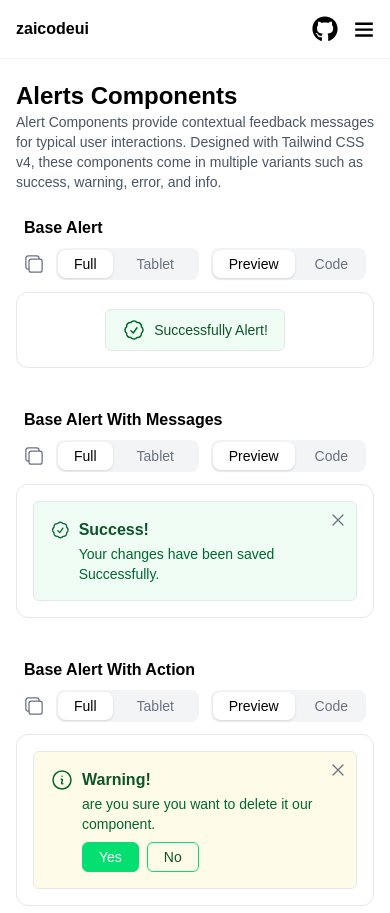
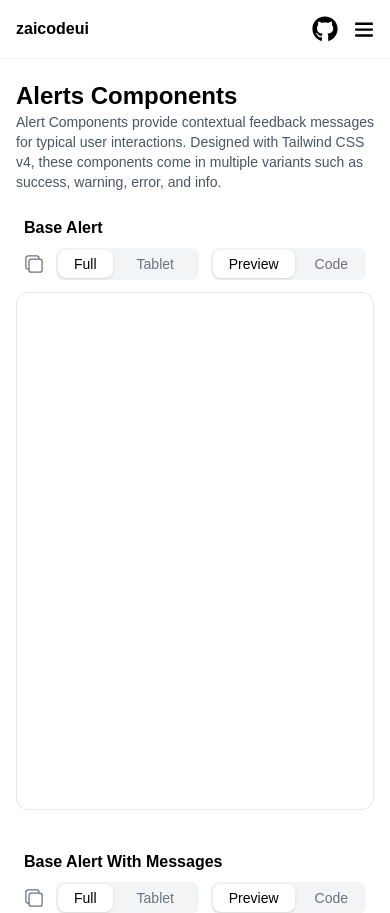
Before and after one commit to Jarramdhan28/zaicodeui, a React (Vite) app: page /components/alerts in a window 390 px wide. Shown: the top 913 px of the page. Built offline with nearby package versions, Linux system fonts and the light colour scheme; a web font is replaced by a local one.

Commit message:
bug fix : preview html responsive

```diff
--- a/src/components/PreviewHTML.tsx
+++ b/src/components/PreviewHTML.tsx
@@ -17,22 +17,40 @@ const sizeStyles = {
 }
 
 const PreviewHTML: React.FC<PreviewHTMLProps> = ({ file, title }) => {
-  const [html, setHtml] = useState('')
+  const [rawHtml, setRawHtml] = useState('')
+  const [htmlWithTailwind, setHtmlWithTailwind] = useState('')
   const [view, setView] = useState<'preview' | 'code'>('preview')
   const [size, setSize] = useState<(typeof sizes)[number]>('full')
 
   useEffect(() => {
     fetch(`/${file}`)
       .then((res) => res.text())
-      .then(setHtml)
+      .then((htmlContent) => {
+        setRawHtml(htmlContent)
+        const fullHtml = `
+          <!DOCTYPE html>
+          <html lang="en">
+            <head>
+              <meta charset="UTF-8" />
+              <meta name="viewport" content="width=device-width, initial-scale=1.0" />
+              <script src="https://cdn.jsdelivr.net/npm/@tailwindcss/browser@4"></script>
+              <style>body { margin: 0; padding: 1rem; }</style>
+            </head>
+            <body class="flex justify-center items-center">
+              ${htmlContent}
+            </body>
+          </html>
+        `
+        setHtmlWithTailwind(fullHtml)
+      })
       .catch(() =>
-        setHtml("<p class='text-red-500'>Failed to load preview.</p>"),
+        setRawHtml("<p class='text-red-500'>Failed to load preview.</p>"),
       )
   }, [file])
 
   const handleCopy = async () => {
     try {
-      await navigator.clipboard.writeText(html)
+      await navigator.clipboard.writeText(rawHtml)
       toast.success('Copied to clipboard!', { icon: '📋' })
     } catch (err) {
       console.error('Failed to copy:', err)
@@ -54,15 +72,14 @@ const PreviewHTML: React.FC<PreviewHTMLProps> = ({ file, title }) => {
             <IoCopyOutline size={20} />
           </button>
 
-          {/* Size Switcher with Sliding Indicator (gaya View Switcher) */}
-          <div className=' bg-gray-100 rounded-lg mx-auto flex gap-1 w-full overflow-hidden'>
+          {/* Size Switcher */}
+          <div className='bg-gray-100 rounded-lg mx-auto flex gap-1 overflow-hidden'>
             {sizes.map((s) => (
               <button
                 key={s}
                 onClick={() => setSize(s)}
                 className={classNames(
-                  'text-sm font-medium text-center px-4 py-1 m-0.5 flex transition-colors duration-200',
-                  'rounded-lg',
+                  'text-sm font-medium text-center px-4 py-1 m-0.5 transition-colors duration-200 rounded-lg',
                   size === s
                     ? 'text-black bg-white shadow'
                     : 'text-gray-500 hover:text-black',
@@ -93,20 +110,21 @@ const PreviewHTML: React.FC<PreviewHTMLProps> = ({ file, title }) => {
         </div>
       </div>
 
-      {/* Content View */}
+      {/* Preview or Code View */}
       {view === 'preview' ? (
         <div className='w-full overflow-x-auto'>
           <div
-            className={`transition-all duration-300 ease-in-out border border-gray-200 rounded-xl p-4 mx-auto ${sizeStyles[size]}`}
+            className={`transition-all duration-300 ease-in-out border border-gray-200 rounded-xl p-2 mx-auto ${sizeStyles[size]}`}
           >
-            <div
-              dangerouslySetInnerHTML={{ __html: html }}
-              className='flex justify-center'
+            <iframe
+              srcDoc={htmlWithTailwind}
+              title='Preview'
+              className='w-full h-[500px]'
             />
           </div>
         </div>
       ) : (
-        <CodeViewer code={html} languange='html' />
+        <CodeViewer code={rawHtml} languange='html' />
       )}
     </>
   )
```
